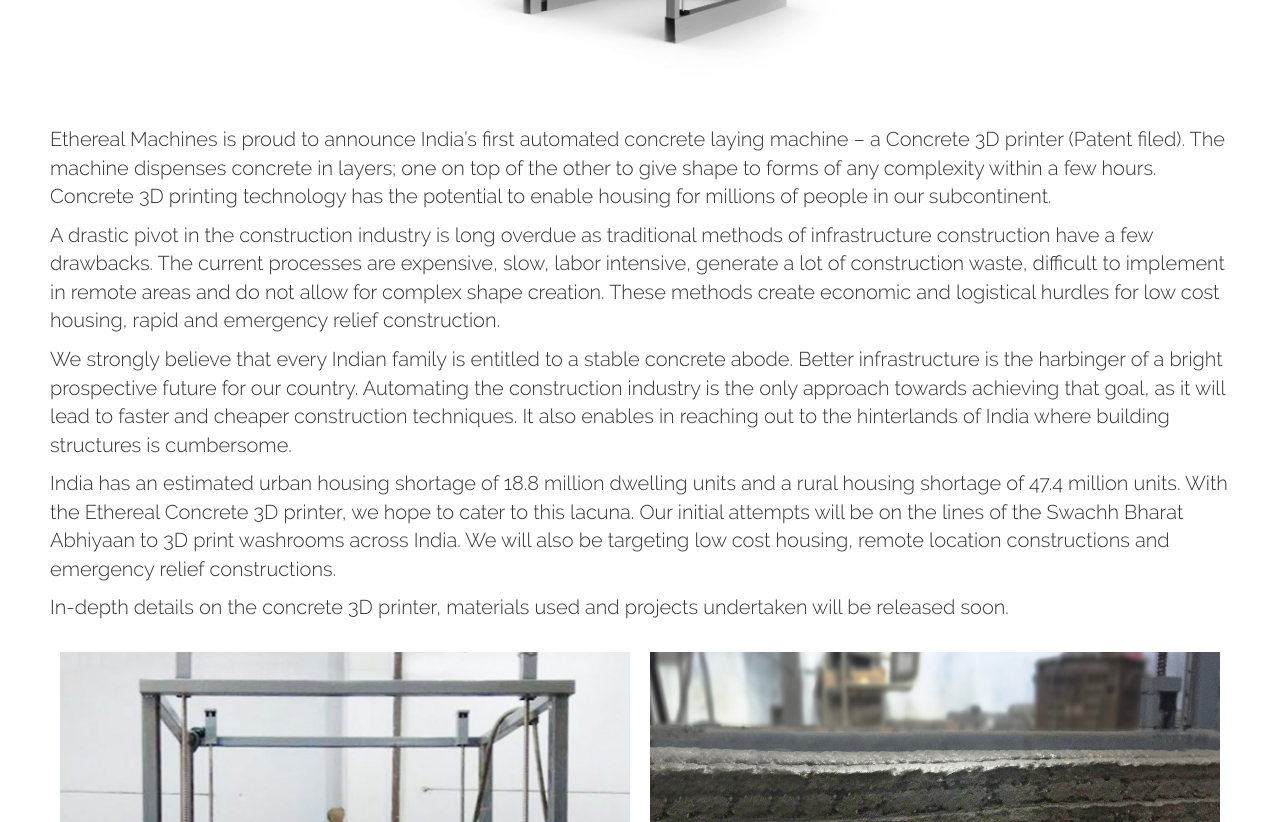
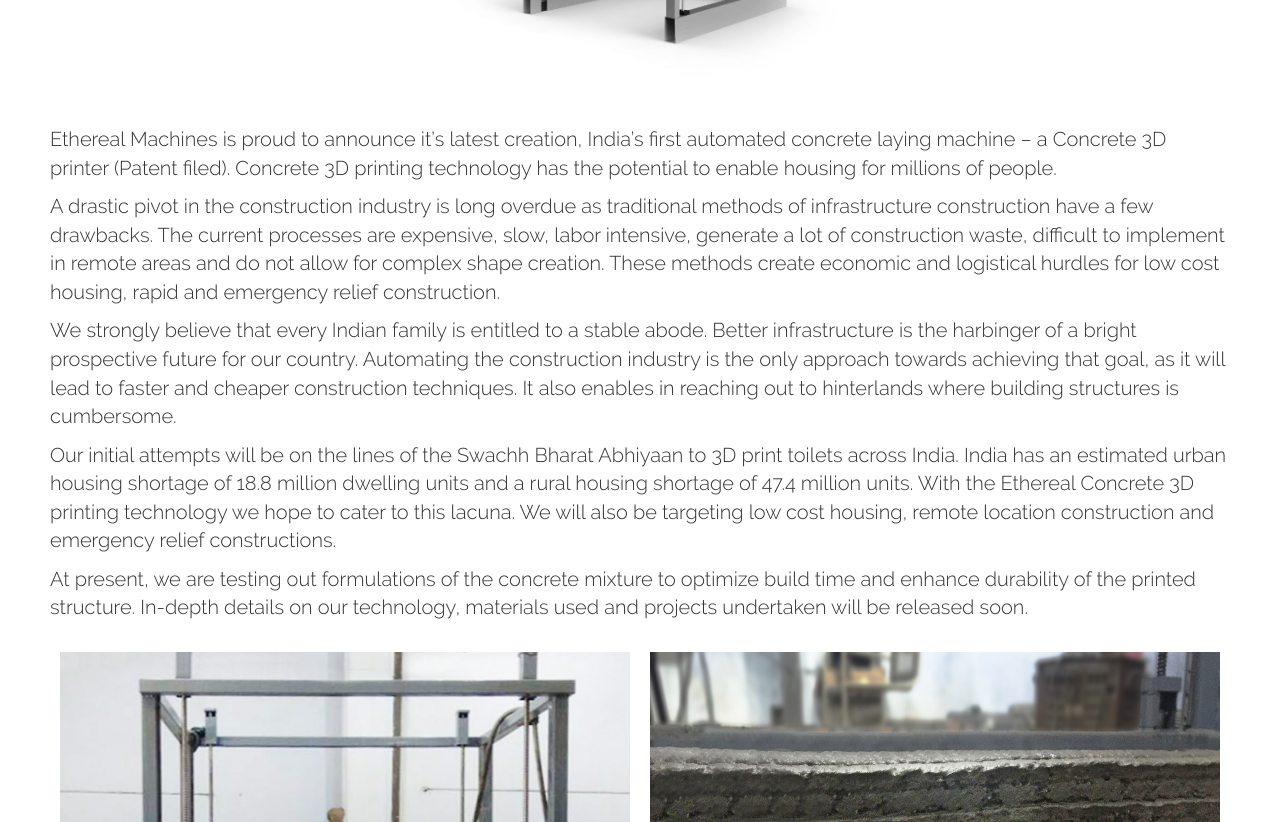
Before and after one commit to Ethereal-Machines/ng-etherealmachines.com, an Angular app: page /media/concrete-printer-press-release in a window 1280 px wide. Shown: the part 480-1302 px from the top of the page. Built offline with nearby package versions, Linux system fonts and the light colour scheme.

Commit message:
Revised the content of press-release for 'concrete 3d printer'

```diff
--- a/src/app/media/concrete-printer-press-release/concrete-printer-press-release.component.html
+++ b/src/app/media/concrete-printer-press-release/concrete-printer-press-release.component.html
@@ -6,13 +6,10 @@
     <div class="press-release__product-image press-release__product-image--concrete"></div>
     <section class="concrete-printer-press-release__content-section">
       <p class="section-text">
-        Ethereal Machines is proud to announce
-        India’s first automated concrete laying machine – a
-        Concrete 3D printer (Patent filed). The machine dispenses
-        concrete in layers; one on top of the other to give shape to
-        forms of any complexity within a few hours. Concrete 3D
-        printing technology has the potential to enable housing for
-        millions of people in our subcontinent.
+        Ethereal Machines is proud to announce it’s latest creation,
+        India’s first automated concrete laying machine – a Concrete
+        3D printer (Patent filed). Concrete 3D printing technology
+        has the potential to enable housing for millions of people.
       </p>
       <p class="section-text">
         A drastic pivot in the construction industry is long overdue as
@@ -26,26 +23,29 @@
       </p>
       <p class="section-text">
         We strongly believe that every Indian family is entitled to a
-        stable concrete abode. Better infrastructure is the harbinger
-        of a bright prospective future for our country. Automating the
+        stable abode. Better infrastructure is the harbinger of a bright
+        prospective future for our country. Automating the
         construction industry is the only approach towards achieving
         that goal, as it will lead to faster and cheaper construction
-        techniques. It also enables in reaching out to the hinterlands
-        of India where building structures is cumbersome.
+        techniques. It also enables in reaching out to hinterlands
+        where building structures is cumbersome.
       </p>
       <p class="section-text">
-        India has an estimated urban housing shortage of 18.8
-        million dwelling units and a rural housing shortage of 47.4
-        million units. With the Ethereal Concrete 3D printer, we hope
-        to cater to this lacuna. Our initial attempts will be on the lines
-        of the Swachh Bharat Abhiyaan to 3D print washrooms
-        across India. We will also be targeting low cost housing,
-        remote location constructions and emergency relief
+        Our initial attempts will be on the lines of the Swachh Bharat
+        Abhiyaan to 3D print toilets across India. India has an
+        estimated urban housing shortage of 18.8 million dwelling
+        units and a rural housing shortage of 47.4 million units. With
+        the Ethereal Concrete 3D printing technology we hope to
+        cater to this lacuna. We will also be targeting low cost
+        housing, remote location construction and emergency relief
         constructions.
       </p>
       <p class="section-text">
-        In-depth details on the concrete 3D printer, materials used and
-        projects undertaken will be released soon.
+        At present, we are testing out formulations of the concrete
+        mixture to optimize build time and enhance durability of the
+        printed structure. In-depth details on our technology,
+        materials used and projects undertaken will be released
+        soon.
       </p>
     </section>
     <section class="concrete-printer-press-release__product-images">
```
